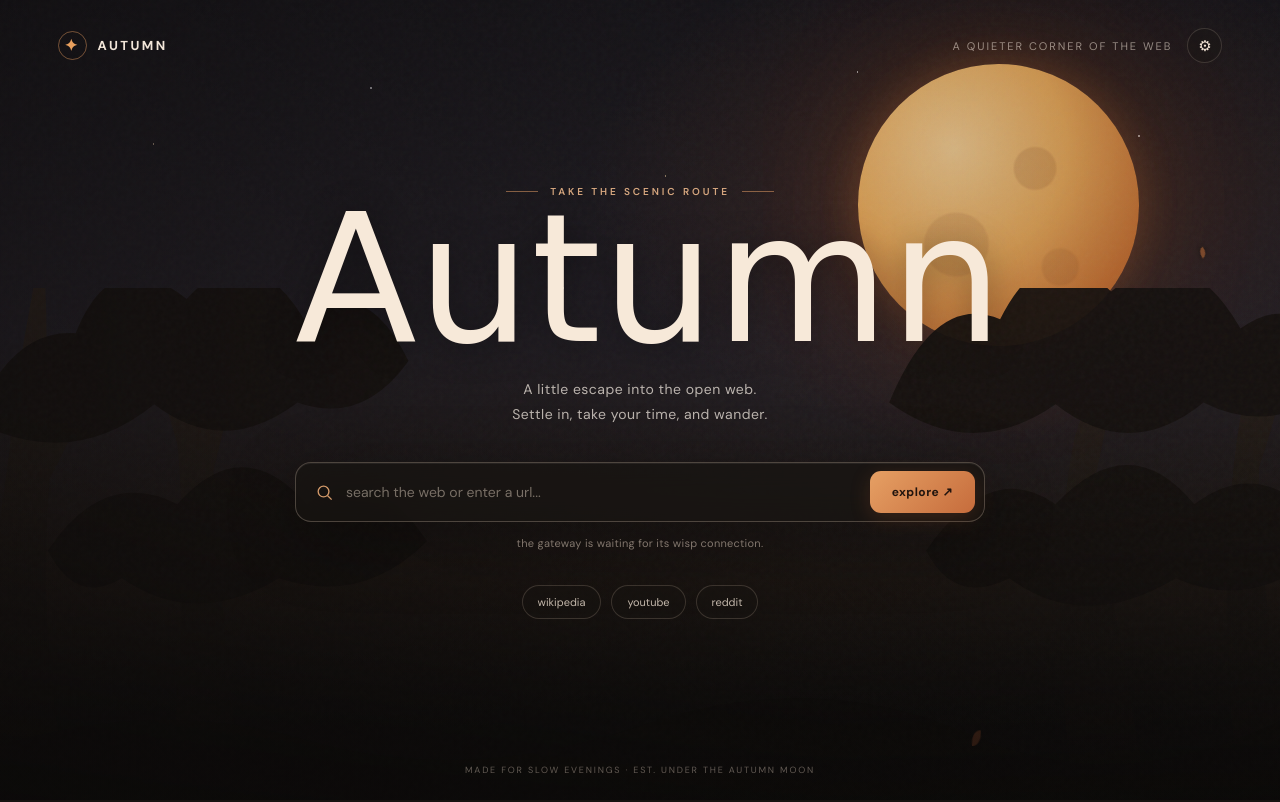
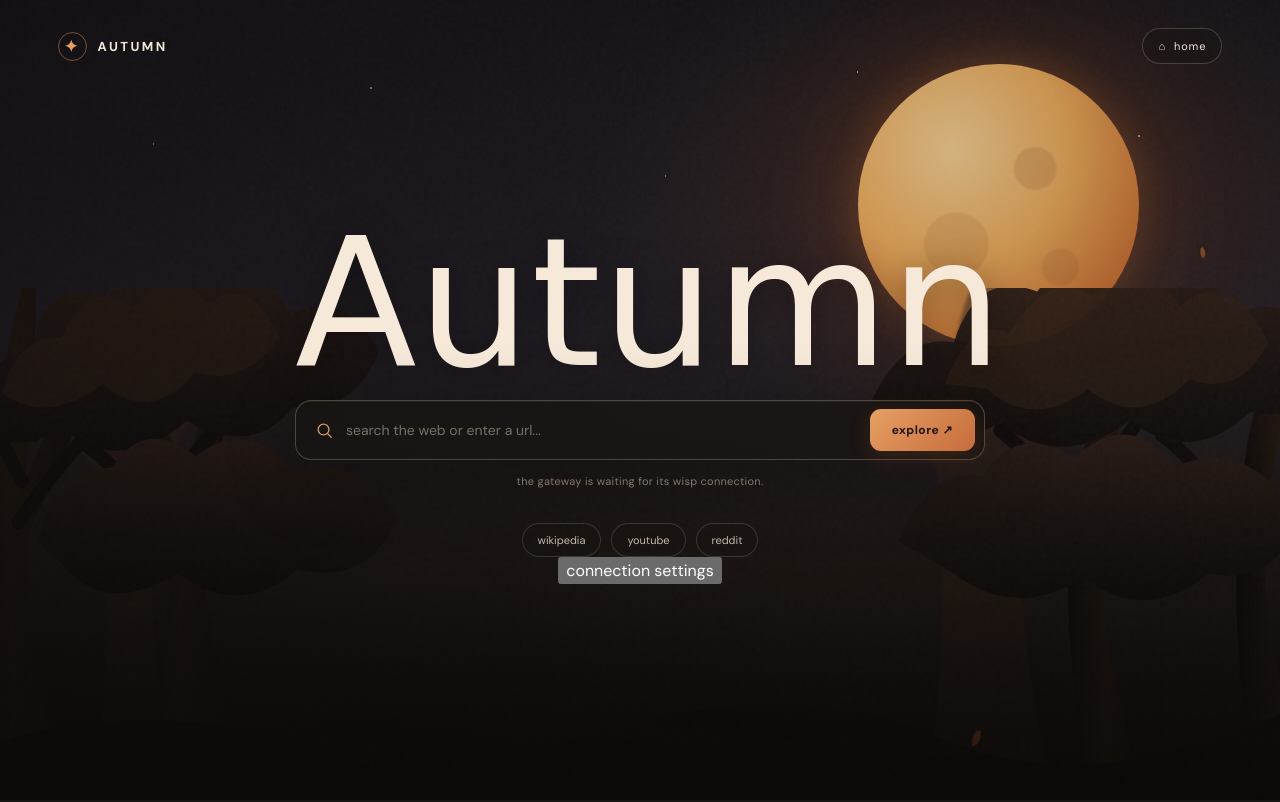
Before and after one commit to sigmapoopyman69/nature, a plain HTML site: page index.html in a window 1280 px wide. Drawn offline with Linux system fonts and the light colour scheme; a web font is replaced by a local one.

Commit message:
Refine Autumn landing page and forest background

```diff
--- a/index.html
+++ b/index.html
@@ -4,7 +4,7 @@
   <meta charset="utf-8">
   <meta name="viewport" content="width=device-width,initial-scale=1">
   <meta name="theme-color" content="#171311">
-  <meta name="description" content="Autumn — a quiet place to explore the web.">
+  <meta name="description" content="Autumn — explore the web.">
   <title>Autumn</title>
   <link rel="preconnect" href="https://fonts.googleapis.com">
   <link rel="preconnect" href="https://fonts.gstatic.com" crossorigin>
@@ -30,13 +30,10 @@
     .topbar{position:relative;z-index:2;display:flex;align-items:center;justify-content:space-between;padding:28px 4.5vw}
     .brand{display:flex;align-items:center;gap:11px;color:#f2e6d9;text-decoration:none;font-size:13px;letter-spacing:.19em;text-transform:uppercase;font-weight:700}
     .brand-mark{width:29px;height:29px;display:grid;place-items:center;border:1px solid rgba(235,161,99,.45);border-radius:50%;color:#e9a05e;font-size:16px}
-    .top-note{font-size:11px;letter-spacing:.18em;text-transform:uppercase;color:rgba(242,230,217,.55)}
+    .home-button{display:inline-flex;align-items:center;gap:8px;padding:10px 15px;border:1px solid rgba(255,232,210,.2);border-radius:999px;background:rgba(25,21,19,.42);color:#f2e6d9;text-decoration:none;font-size:11px;letter-spacing:.08em;transition:background .2s,border-color .2s}\n    .home-button:hover{background:rgba(190,111,62,.2);border-color:rgba(231,153,91,.55)}\n    .settings-link{display:block;margin:19px auto 0;border:0;background:transparent;color:rgba(246,232,216,.48);font-size:10px;letter-spacing:.08em;cursor:pointer}\n    .settings-link:hover{color:#e6a064}
     main{position:relative;z-index:2;min-height:calc(100vh - 90px);display:flex;align-items:center;justify-content:center;padding:0 22px 8vh}
     .content{width:min(690px,100%);text-align:center;margin-top:-3vh}
-    .eyebrow{display:flex;align-items:center;justify-content:center;gap:12px;color:#d6a77f;font-size:10px;font-weight:600;letter-spacing:.29em;text-transform:uppercase;margin-bottom:0}
-    .eyebrow:before,.eyebrow:after{content:"";height:1px;width:32px;background:rgba(220,154,99,.55)}
     h1{font-family:"Italianno",cursive;font-weight:400;font-size:clamp(104px,17vw,178px);line-height:.82;letter-spacing:.005em;color:#f7e9d9;text-shadow:0 4px 35px rgba(0,0,0,.35);margin:9px 0 24px}
-    .subtitle{font-size:14px;line-height:1.8;color:rgba(246,238,228,.72);letter-spacing:.035em;margin:0 auto 35px;max-width:420px}
     .search-shell{display:flex;align-items:center;gap:10px;padding:8px 9px 8px 19px;border:1px solid rgba(255,232,210,.23);border-radius:16px;background:rgba(24,20,18,.66);box-shadow:0 18px 70px rgba(0,0,0,.3),inset 0 1px rgba(255,255,255,.06);backdrop-filter:blur(18px);transition:border-color .2s,transform .2s}
     .search-shell:focus-within{border-color:rgba(231,153,91,.72);transform:translateY(-2px)}
     .search-icon{width:19px;height:19px;flex:none;color:#d49a6a}
@@ -48,15 +45,13 @@
     .quick-links{display:flex;justify-content:center;gap:10px;flex-wrap:wrap;margin-top:27px}
     .quick-links button{background:rgba(27,22,19,.32);border:1px solid rgba(255,230,207,.16);border-radius:999px;color:rgba(246,232,216,.78);padding:9px 15px;font-size:11px;cursor:pointer;transition:background .2s,border-color .2s}
     .quick-links button:hover{background:rgba(190,111,62,.2);border-color:rgba(231,153,91,.5)}
-    footer{position:fixed;z-index:2;bottom:24px;left:0;right:0;text-align:center;color:rgba(238,222,205,.38);font-size:9px;letter-spacing:.2em;text-transform:uppercase}
     .settings{position:fixed;z-index:5;right:4.5vw;top:82px;width:min(330px,calc(100vw - 36px));padding:21px;border:1px solid var(--line);border-radius:16px;background:rgba(25,21,19,.94);box-shadow:0 18px 60px #0008;backdrop-filter:blur(20px);display:none}
     .settings.open{display:block}.settings h2{font-size:13px;letter-spacing:.08em;margin:0 0 8px}.settings p{font-size:11px;color:var(--muted);line-height:1.6;margin:0 0 15px}
     .settings label{display:block;font-size:10px;color:#d7b99e;margin-bottom:7px}
     .settings input{width:100%;border:1px solid var(--line);border-radius:9px;background:#171311;color:var(--cream);padding:11px;font-size:12px;outline:none}
     .settings input:focus{border-color:#d18a55}.settings-actions{display:flex;justify-content:flex-end;gap:8px;margin-top:13px}
     .settings-actions button{border:1px solid var(--line);background:transparent;color:var(--cream);border-radius:8px;padding:8px 12px;font-size:10px;cursor:pointer}.settings-actions .save{background:#c87946;border-color:#c87946;color:#1d120d;font-weight:700}
-    .gear{border:1px solid var(--line);border-radius:50%;width:35px;height:35px;background:rgba(25,21,19,.3);color:#f2e3d5;cursor:pointer;font-size:15px}
-    @media(max-width:600px){.topbar{padding:20px 20px}.top-note{display:none}main{min-height:calc(100vh - 72px);padding-bottom:10vh}.content{margin-top:-7vh}.subtitle{font-size:12px;margin-bottom:27px}.search-shell{gap:7px;padding-left:13px}.go{padding:13px 16px}#address{font-size:12px}.moon{right:-2%;top:13%;width:180px;opacity:.75}.tree-line{height:48%}footer{bottom:15px;font-size:8px}}
+    @media(max-width:600px){.topbar{padding:20px 20px}main{min-height:calc(100vh - 72px);padding-bottom:10vh}.content{margin-top:-7vh}.search-shell{gap:7px;padding-left:13px}.go{padding:13px 16px}#address{font-size:12px}.moon{right:-2%;top:13%;width:180px;opacity:.75}.tree-line{height:48%}}
     @media(prefers-reduced-motion:reduce){*,*:before,*:after{animation:none!important;transition:none!important}}
   </style>
 </head>
@@ -66,20 +61,13 @@
     <div class="hills"></div>
     <div class="tree-line">
       <svg viewBox="0 0 1440 620" preserveAspectRatio="xMidYMax slice" xmlns="http://www.w3.org/2000/svg">
-        <defs><linearGradient id="trunk" x2="0" y2="1"><stop stop-color="#30251e"/><stop offset="1" stop-color="#100d0b"/></linearGradient></defs>
-        <g fill="url(#trunk)">
-          <path d="M-35 620Q25 390 45 180Q57 100 74 15Q83 125 74 226Q105 155 153 92Q124 195 82 272Q67 440 104 620Z"/>
-          <path d="M210 620Q235 390 220 235Q197 154 174 92Q230 142 251 217Q264 130 315 57Q282 165 259 264Q267 430 291 620Z"/>
-          <path d="M1190 620Q1160 390 1190 230Q1215 145 1252 64Q1233 180 1212 275Q1235 430 1270 620Z"/>
-          <path d="M1370 620Q1340 390 1370 205Q1400 118 1445 40Q1418 180 1390 260Q1388 430 1445 620Z"/>
-        </g>
-        <g fill="#17120f">
-          <path d="M0 210Q40 110 110 115Q150 15 230 78Q300 2 360 105Q420 45 470 145Q420 215 350 190Q270 250 195 192Q105 265 0 210Z"/>
-          <path d="M990 190Q1040 70 1110 100Q1160 0 1230 70Q1310 5 1370 110Q1440 60 1480 165Q1410 230 1330 190Q1250 255 1170 192Q1080 255 990 190Z"/>
-          <path d="M80 350Q140 260 220 300Q290 220 360 300Q430 250 490 340Q420 410 330 380Q240 435 160 380Q110 410 80 350Z"/>
-          <path d="M1030 350Q1100 250 1170 300Q1250 215 1320 300Q1400 240 1470 340Q1390 420 1300 380Q1200 440 1120 380Q1060 410 1030 350Z"/>
-        </g>
-        <path d="M0 570Q190 505 360 555T720 540T1080 550T1440 520V620H0Z" fill="#100d0b"/>
+        <defs><linearGradient id="trunk" x1="0" y1="0" x2="1" y2="0"><stop stop-color="#0c0908"/><stop offset=".48" stop-color="#241810"/><stop offset="1" stop-color="#0d0a09"/></linearGradient><linearGradient id="canopy" x1="0" y1="0" x2="0" y2="1"><stop stop-color="#302019"/><stop offset=".55" stop-color="#1d1511"/><stop offset="1" stop-color="#100d0b"/></linearGradient><linearGradient id="farCanopy" x1="0" y1="0" x2="0" y2="1"><stop stop-color="#493023"/><stop offset="1" stop-color="#211711"/></linearGradient><filter id="softTree"><feGaussianBlur stdDeviation="1.8"/></filter></defs>
+        <g opacity=".52" filter="url(#softTree)" fill="url(#farCanopy)"><path d="M130 620Q155 400 130 260Q85 215 80 150Q110 165 137 205Q118 105 165 35Q185 130 177 218Q225 135 272 125Q248 205 192 270Q185 440 220 620Z"/><path d="M1030 620Q1060 410 1040 255Q1000 185 1005 120Q1045 160 1060 205Q1050 95 1105 20Q1125 120 1105 215Q1160 130 1210 115Q1190 205 1135 270Q1125 455 1170 620Z"/></g>
+        <g fill="url(#trunk)"><path d="M-40 620Q5 430 18 250Q28 140 66 18Q70 160 54 278Q80 205 130 150Q105 245 58 330Q55 475 105 620Z"/><path d="M185 620Q220 440 205 300Q185 220 150 155Q205 190 230 270Q248 165 302 82Q274 205 248 325Q250 465 292 620Z"/><path d="M1210 620Q1170 430 1190 280Q1210 195 1255 110Q1238 235 1215 335Q1220 470 1270 620Z"/><path d="M1390 620Q1350 425 1375 250Q1390 150 1445 35Q1420 190 1395 315Q1390 475 1460 620Z"/></g>
+        <g fill="none" stroke="#100c0a" stroke-linecap="round" stroke-width="15"><path d="M48 320Q105 235 160 190M52 275Q15 210 4 150M65 225Q105 135 120 90M215 330Q155 260 120 235M220 270Q280 190 320 165M1210 340Q1160 260 1110 220M1210 280Q1260 205 1300 160M1380 330Q1320 250 1285 225"/></g>
+        <g fill="url(#canopy)"><path d="M0 210Q8 140 65 132Q72 55 145 75Q182 8 245 55Q300 20 342 94Q405 65 438 135Q410 204 345 195Q302 250 230 210Q160 270 95 218Q35 252 0 210Z"/><path d="M70 340Q85 265 150 260Q185 205 240 248Q295 205 350 265Q420 245 458 315Q425 390 350 370Q290 425 220 375Q145 420 100 370Z"/><path d="M970 190Q1005 115 1060 125Q1085 45 1150 70Q1205 0 1260 52Q1325 15 1360 95Q1430 65 1475 145Q1450 215 1380 200Q1320 260 1250 210Q1175 265 1110 212Q1030 255 970 190Z"/><path d="M1000 340Q1035 260 1090 270Q1130 210 1190 250Q1250 195 1300 260Q1370 225 1435 310Q1410 390 1335 375Q1270 430 1200 380Q1125 425 1060 375Z"/></g>
+        <g fill="#382318" opacity=".55"><path d="M30 180Q48 115 95 120Q125 52 172 87Q210 40 255 83Q300 50 330 120Q290 175 240 157Q190 215 140 170Q80 215 30 180Z"/><path d="M1050 170Q1080 95 1120 115Q1165 42 1210 75Q1260 28 1305 85Q1360 40 1400 125Q1370 185 1315 165Q1260 220 1205 175Q1145 220 1095 175Z"/></g>
+        <path d="M0 565Q170 510 340 552T700 540T1050 555T1440 515V620H0Z" fill="#100d0b"/>
       </svg>
     </div>
     <div class="leaf"></div><div class="leaf"></div><div class="leaf"></div><div class="leaf"></div><div class="leaf"></div><div class="leaf"></div>
@@ -88,14 +76,12 @@
 
   <header class="topbar">
     <a class="brand" href="./" aria-label="Autumn home"><span class="brand-mark">✦</span><span>autumn</span></a>
-    <div style="display:flex;align-items:center;gap:15px"><span class="top-note">a quieter corner of the web</span><button class="gear" id="settingsToggle" aria-label="Settings" title="Settings">⚙</button></div>
+    <a class="home-button" href="./" aria-label="Home">⌂ <span>home</span></a>
   </header>
 
   <main>
     <section class="content">
-      <div class="eyebrow">take the scenic route</div>
       <h1>Autumn</h1>
-      <p class="subtitle">A little escape into the open web.<br>Settle in, take your time, and wander.</p>
       <form id="searchForm" class="search-shell" autocomplete="off">
         <svg class="search-icon" viewBox="0 0 24 24" fill="none" stroke="currentColor" stroke-width="1.7" aria-hidden="true"><circle cx="10.8" cy="10.8" r="6.8"/><path d="m16 16 5 5"/></svg>
         <input id="address" type="text" placeholder="search the web or enter a url..." aria-label="Search the web or enter a URL" spellcheck="false">
@@ -107,6 +93,7 @@
         <button type="button" data-url="https://www.youtube.com">youtube</button>
         <button type="button" data-url="https://www.reddit.com">reddit</button>
       </div>
+      <button type="button" class="settings-link" id="settingsToggle">connection settings</button>
     </section>
   </main>
 
@@ -117,7 +104,6 @@
     <input id="wispUrl" type="url" placeholder="wss://your-server.example/wisp/">
     <div class="settings-actions"><button type="button" id="closeSettings">close</button><button type="button" class="save" id="saveSettings">save address</button></div>
   </section>
-  <footer>made for slow evenings · est. under the autumn moon</footer>
 
   <script>
     const form = document.getElementById("searchForm");
```
